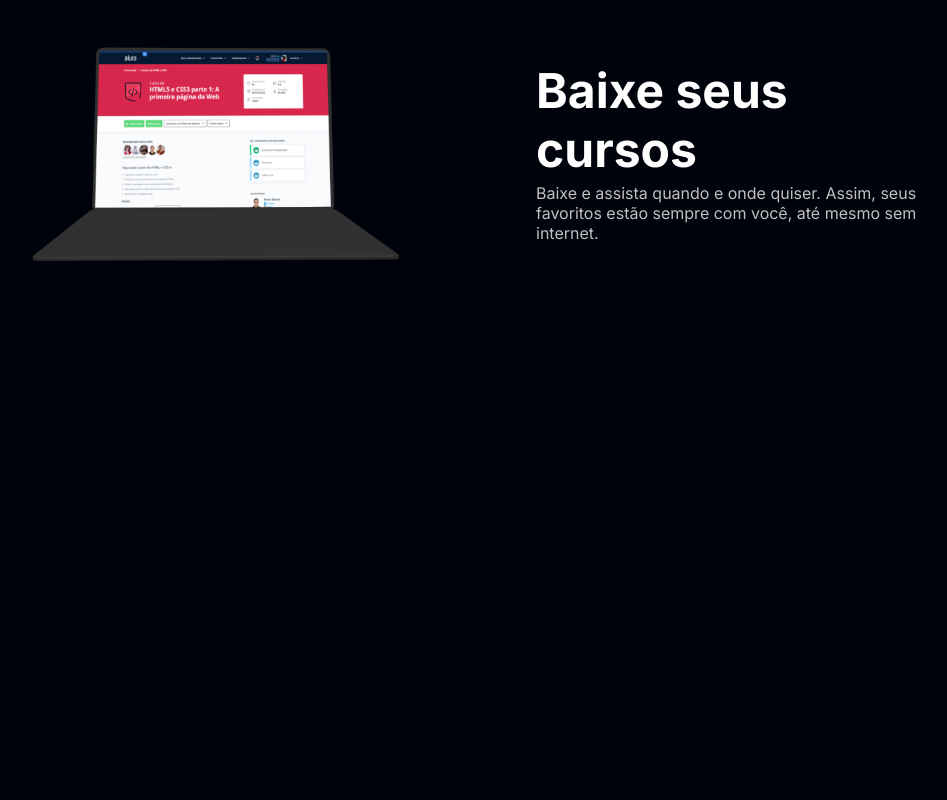
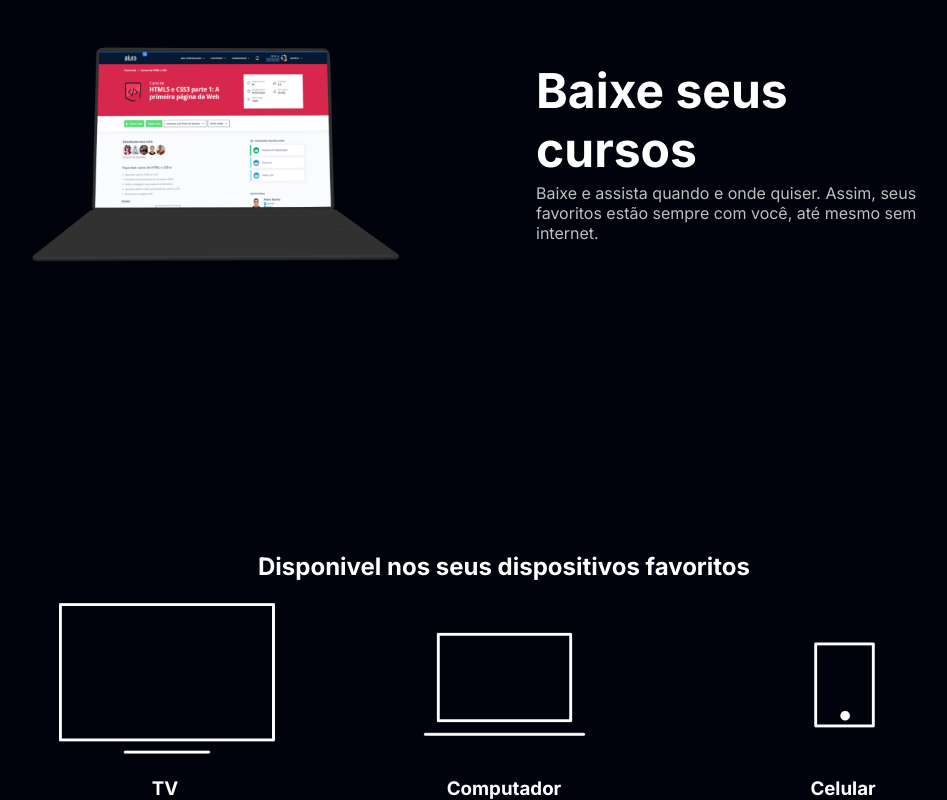
Before and after one commit to joaomarconn/Pagina-web-alura, a plain HTML site: page index.html in a window 1280 px wide. Shown: the part 2648-3448 px from the top of the page, without its empty margins (136-1083 px from the left). Before the commit the page ends 3200 px from the top, so only its background shows below. Drawn offline with Linux system fonts and the light colour scheme.

Commit message:
aula 11 metade

```diff
--- a/index.html
+++ b/index.html
@@ -43,6 +43,25 @@
         <p class="descricao__texto">Baixe e assista quando e onde quiser. Assim, seus favoritos estão sempre com você, até mesmo sem internet.</p>
         </div>
     </section>
+
+    <section class="dispositivos">
+        <h2 class="dispositivos__titulo">Disponivel nos seus dispositivos favoritos</h2>
+        <ul class="dispositivos__lista">
+            <li>
+                <img src="img/tv.png" alt="icone de televisão">
+                <h3 class="lista__item">TV</h3>
+
+            </li>
+            <li>
+                <img src="img/computador.png" alt="icone de computador">
+                <h3 class="lista__item">Computador</h3>
+            </li>
+            <li>
+                <img src="img/celular.png" alt="icone de celular">
+                <h3 class="lista__item">Celular</h3>
+            </li>
+        </ul>
+    </section>
 </body>
 
 </html>
--- a/styles.css
+++ b/styles.css
@@ -90,3 +90,13 @@ body{
 .container__descricao{
     padding: 2em;
 }
+
+.dispositivos__lista{
+    display: flex;
+    justify-content: center;
+    list-style-type: none;
+}
+
+.dispositivos{
+    text-align: center;
+}
```
